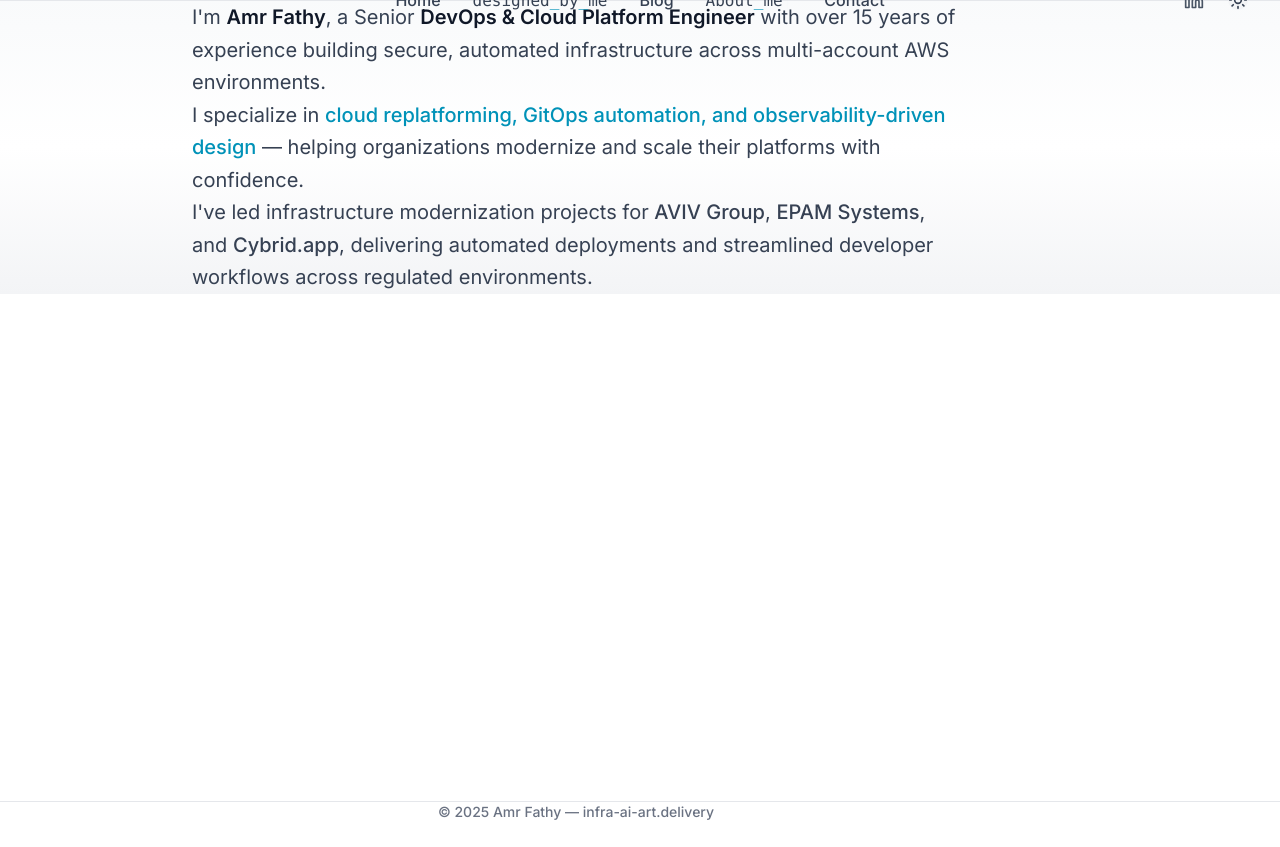
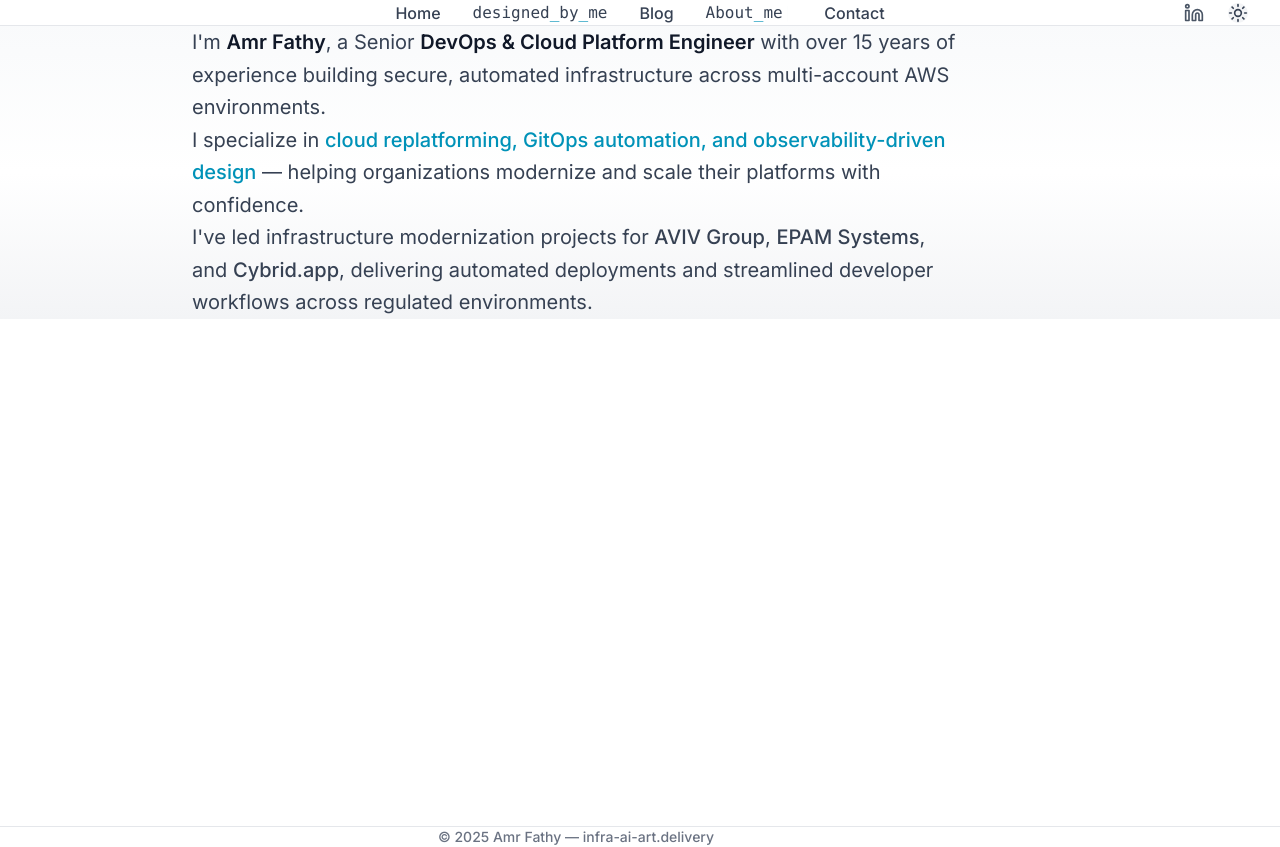
Before and after one commit to amohsenter09-github/devops-portfolio-website, a Next.js app: page /about in a window 1280 px wide. Before the commit the page ends 822 px from the top, so only its background shows below. Built offline with nearby package versions, Linux system fonts and the light colour scheme.

Commit message:
Refactor About page and Nav component for improved layout and alignment
- Adjusted padding in the About page section for better content visibility.
- Centered navigation tabs in the Nav component for a more balanced appearance.

```diff
--- a/src/app/about/page.tsx
+++ b/src/app/about/page.tsx
@@ -6,7 +6,7 @@
   return (
     <div className="w-full min-h-screen bg-white">
       {/* Hero Intro Section */}
-      <section className="pt-64 md:pt-72 lg:pt-80 pb-24 md:pb-32 w-full flex items-center justify-center bg-gradient-to-b from-gray-50 via-white to-gray-100">
+      <section className="pt-32 md:pt-40 pb-24 md:pb-32 w-full flex items-center justify-center bg-gradient-to-b from-gray-50 via-white to-gray-100">
         <div className="max-w-4xl mx-auto px-4 sm:px-6 lg:px-8 w-full">
           <motion.div
             className=""
--- a/src/components/Nav.tsx
+++ b/src/components/Nav.tsx
@@ -13,9 +13,9 @@
   return (
     <header className="bg-white border-b border-gray-200 sticky top-0 z-50">
       <nav className="mx-auto max-w-7xl px-4 sm:px-6 lg:px-8 py-4 relative">
-        <div className="flex items-center justify-center w-full relative">
-          {/* Navigation Tabs - Centered Horizontally */}
-          <div className="flex flex-wrap justify-center gap-4 sm:gap-6 lg:gap-8 items-center absolute left-1/2 -translate-x-1/2">
+        <div className="flex items-center justify-center w-full">
+          {/* Navigation Tabs - Centered */}
+          <div className="flex flex-wrap justify-center gap-4 sm:gap-6 lg:gap-8 items-center">
             <Link
               href="/"
               className="text-base font-medium transition-colors px-4 py-2 rounded-full text-gray-700 hover:text-gray-900"
```
